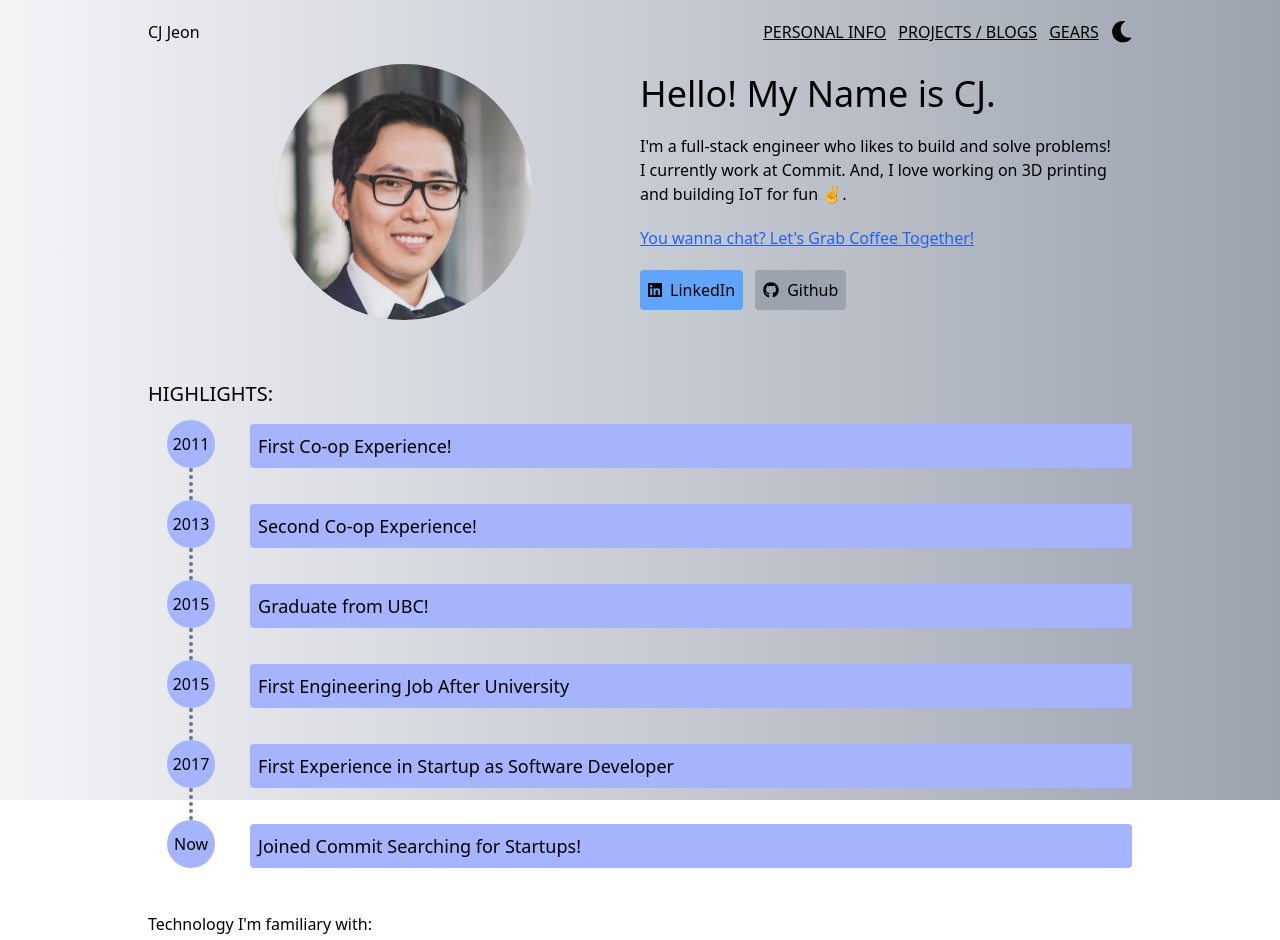
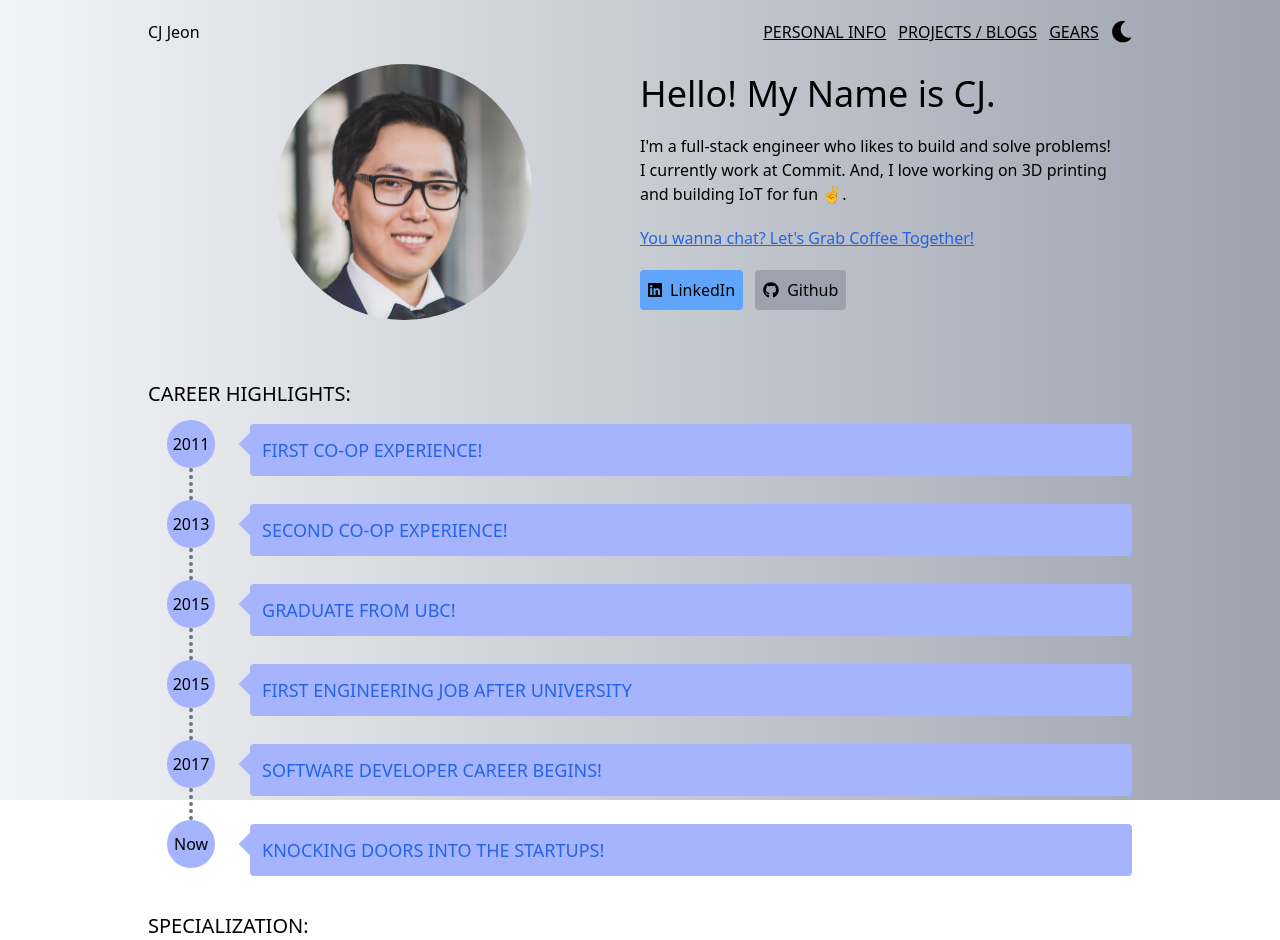
Before and after one commit to cjjeon/cjjeon.com, a Next.js app: page / in a window 1280 px wide. Shown: the top 940 px of the page. Built offline with nearby package versions, Linux system fonts and the light colour scheme.

Commit message:
Finsihing off Timeline feature and upgrading tailwind package

```diff
--- a/components/timeline/Timeline.tsx
+++ b/components/timeline/Timeline.tsx
@@ -43,13 +43,19 @@ const TimeLineItem: React.FC<TimelineItemProps> = ({
       <div
         onMouseEnter={() => setIsDetailOpen(true)}
         onMouseLeave={() => setIsDetailOpen(false)}
-        className={"flex flex-col ml-4 mt-1 mb-3 w-full"}
+        className={"flex flex-col ml-4 mt-1 mb-3 w-full relative"}
       >
-        <div />
-        <div className={"bg-indigo-300 dark:bg-indigo-500 rounded w-full p-2"}>
-          <h3>{title}</h3>
+        <div
+          className={
+            "w-4 h-4 transform rotate-45 bg-indigo-300 dark:bg-indigo-500 absolute -left-2 top-3"
+          }
+        />
+        <div className={"bg-indigo-300 dark:bg-indigo-500 rounded w-full p-3"}>
+          <h3 className={"uppercase text-blue-600 dark:text-blue-200"}>
+            {title}
+          </h3>
           <Collapse isOpen={isDetailOpen}>
-            <div className={"italic mt-5"}>{description}</div>
+            <div className={"mt-5"}>{description}</div>
           </Collapse>
         </div>
       </div>
--- a/package.json
+++ b/package.json
@@ -23,9 +23,9 @@
     "autoprefixer": "^10.3.3",
     "eslint": "7.32.0",
     "eslint-config-next": "11.1.0",
-    "postcss": "^8.3.6",
+    "postcss": "8.3.11",
     "prettier": "2.3.2",
-    "tailwindcss": "^2.2.9",
+    "tailwindcss": "2.2.19",
     "typescript": "4.3.5"
   }
 }
--- a/pages/index.tsx
+++ b/pages/index.tsx
@@ -10,7 +10,7 @@ export default function Home() {
       <MainBanner />
       <div className={"flex flex-col gap-3 mt-10"}>
         <div>
-          <h2>HIGHLIGHTS:</h2>
+          <h2>CAREER HIGHLIGHTS:</h2>
         </div>
         <div>
           <Timeline
@@ -30,17 +30,17 @@ export default function Home() {
                         Hydro One
                       </a>
                       . I&apos;ve always dreamed of becoming an engineer and
-                      this was definitely a step to achieve my dream. Not only
-                      that, this was the first time that I was moving away from
-                      my family and friends and go to a place that I never been
-                      before. I was exciting but also frightening experience at
-                      the same time.
+                      this was a step to achieve my dream. Not only that, this
+                      was the first time that I was moving away from my family
+                      and friends and going to a place that I had never been
+                      before. It was an exciting but also frightening experience
+                      at the same time.
                     </div>
                     <div>
                       The work was mainly on calculating and displaying the
                       asset conditions of transformers and circuit breakers in
                       substations. This gave me chance to, extract the data from
-                      different sources (SAP, Database, Excel, etc), write
+                      different sources (SAP, Database, Excel, etc), write the
                       algorithm in VBA, and plot output using ArcGIS.
                     </div>
                   </div>
@@ -52,7 +52,7 @@ export default function Home() {
                 description: (
                   <div className={"flex flex-col gap-2"}>
                     <div>
-                      Between my 3rd and 4th year, I got a chance to work at{" "}
+                      On my next co-op, I got a chance to work at{" "}
                       <a
                         href={"https://www.snclavalin.com/en"}
                         target={"_blank"}
@@ -63,15 +63,15 @@ export default function Home() {
                       . Also, this was the time when I first met my wife 😛.
                     </div>
                     <div>
-                      Luckily, I was able to work at different department
+                      Luckily, I was able to work in different departments
                       instead of stuck in engineering. I worked as a Cost
-                      Controller who overseeing budgets, a Project Controller
-                      that manages entire project from start to end, and a SCADA
-                      engineer how communication devices are setup in
+                      Controller who oversaw budgets, a Project Controller that
+                      manages the entire project from start to end, and a SCADA
+                      engineer who design a communication system in a
                       substation.
                     </div>
                     <div>
-                      This was great experience as I get to work outside of
+                      This was a great experience as I get to work outside of
                       engineering.
                     </div>
                   </div>
@@ -80,40 +80,123 @@ export default function Home() {
               {
                 title: "Graduate from UBC!",
                 date: "2015",
-                description: <div>Work In Progress......</div>,
+                description: (
+                  <div className={"flex flex-col gap-2"}>
+                    <div>
+                      Finally, I got my{" "}
+                      <a
+                        href={"https://en.wikipedia.org/wiki/Iron_Ring"}
+                        target={"_blank"}
+                        rel="noreferrer"
+                      >
+                        iron ring
+                      </a>
+                      ! I was so excited to get one (I still wear them).
+                    </div>
+                    <div>
+                      However, this was also the time I&apos;ve realized that I
+                      could not get a job that I studied for. You see, I
+                      specialized in power systems. I learn mostly about high
+                      voltage systems (power lines you see on the road) but
+                      there were not many jobs opportunity at the time.
+                    </div>
+                    <div>
+                      So, I decided to search for jobs related to electrical
+                      engineering. Thankfully, the field is broad and I can
+                      still apply for a different position.
+                    </div>
+                  </div>
+                ),
               },
               {
                 title: "First Engineering Job After University",
                 date: "2015",
-                description: <div>Work In Progress......</div>,
+                description: (
+                  <div className={"flex flex-col gap-2"}>
+                    <div>
+                      My first job after university was as a hardware and
+                      software engineer. I was building a prototype for IoT
+                      devices. I build a lot of cool stuff from designing PCB,
+                      soldering smd components, and creating servers. This is
+                      probably the time that I actually fell in love working
+                      with micro-controllers.
+                    </div>
+                  </div>
+                ),
               },
               {
-                title: "First Experience in Startup as Software Developer",
+                title: "Software Developer career begins!",
                 date: "2017",
-                description: <div>Work In Progress......</div>,
+                description: (
+                  <div className={"flex flex-col gap-2"}>
+                    <div>
+                      I joined{" "}
+                      <a
+                        href={"https://clir.eco/"}
+                        target={"_blank"}
+                        rel="noreferrer"
+                      >
+                        Clir Renewable
+                      </a>{" "}
+                      , and honestly, this was one of the most amazing
+                      experiences I had. Also, I was able to make a small impact
+                      on the world by making green energy more efficient.
+                    </div>
+                    <div>
+                      I joined as one of the first engineers in the company.
+                      And, not only did I experience exponential growth in a
+                      start-up world, my professional career as a software
+                      developer grew exponentially. I learn how to build and
+                      scale software, teams, and culture.
+                    </div>
+                  </div>
+                ),
               },
               {
-                title: "Joined Commit Searching for Startups!",
+                title: "Knocking doors into the Startups!",
                 date: "Now",
-                description: <div>Work In Progress......</div>,
+                description: (
+                  <div className={"flex flex-col gap-2"}>
+                    <div>
+                      <a
+                        href={"https://commit.dev/"}
+                        target={"_blank"}
+                        rel="noreferrer"
+                      >
+                        Commit
+                      </a>{" "}
+                      is the company I currently work at and it provides an
+                      opportunity for me to work at different start-ups.
+                    </div>
+                    <div>
+                      If you are interested in start-up world, I highly
+                      recommend to join Commit!
+                    </div>
+                  </div>
+                ),
               },
             ]}
           />
         </div>
         <div>
-          Technology I&apos;m familiary with:
-          <div>Backend</div>
-          Lorem ipsum dolor sit amet, consectetur adipisicing elit. Tempora,
-          vel?
-          <div>Frontend</div>
-          Lorem ipsum dolor sit amet, consectetur adipisicing elit. Impedit,
-          officia?
+          <h2>SPECIALIZATION:</h2>
+          <div className={"flex flex-col justify-center items-center"}>
+            <div className={"flex"}>
+              <div></div>
+            </div>
+            <div className={"underline"}>Backend</div>
+            Lorem ipsum dolor sit amet, consectetur adipisicing elit. Tempora,
+            vel?
+            <div className={"underline"}>Frontend</div>
+            Lorem ipsum dolor sit amet, consectetur adipisicing elit. Impedit,
+            officia?
+          </div>
         </div>
       </div>
-      <div className={"mt-10"}>
-        <h2>Check out my latest projects:</h2>
-        <div>Add some card about the projects I&apos;m working on</div>
-      </div>
+      {/*<div className={"mt-10"}>*/}
+      {/*  <h2>Check out my latest projects:</h2>*/}
+      {/*  <div>Add some card about the projects I&apos;m working on</div>*/}
+      {/*</div>*/}
     </MainLayout>
   );
 }
```
Also changed, not shown: 1 other file (tests, documents, lock files or other folders).
